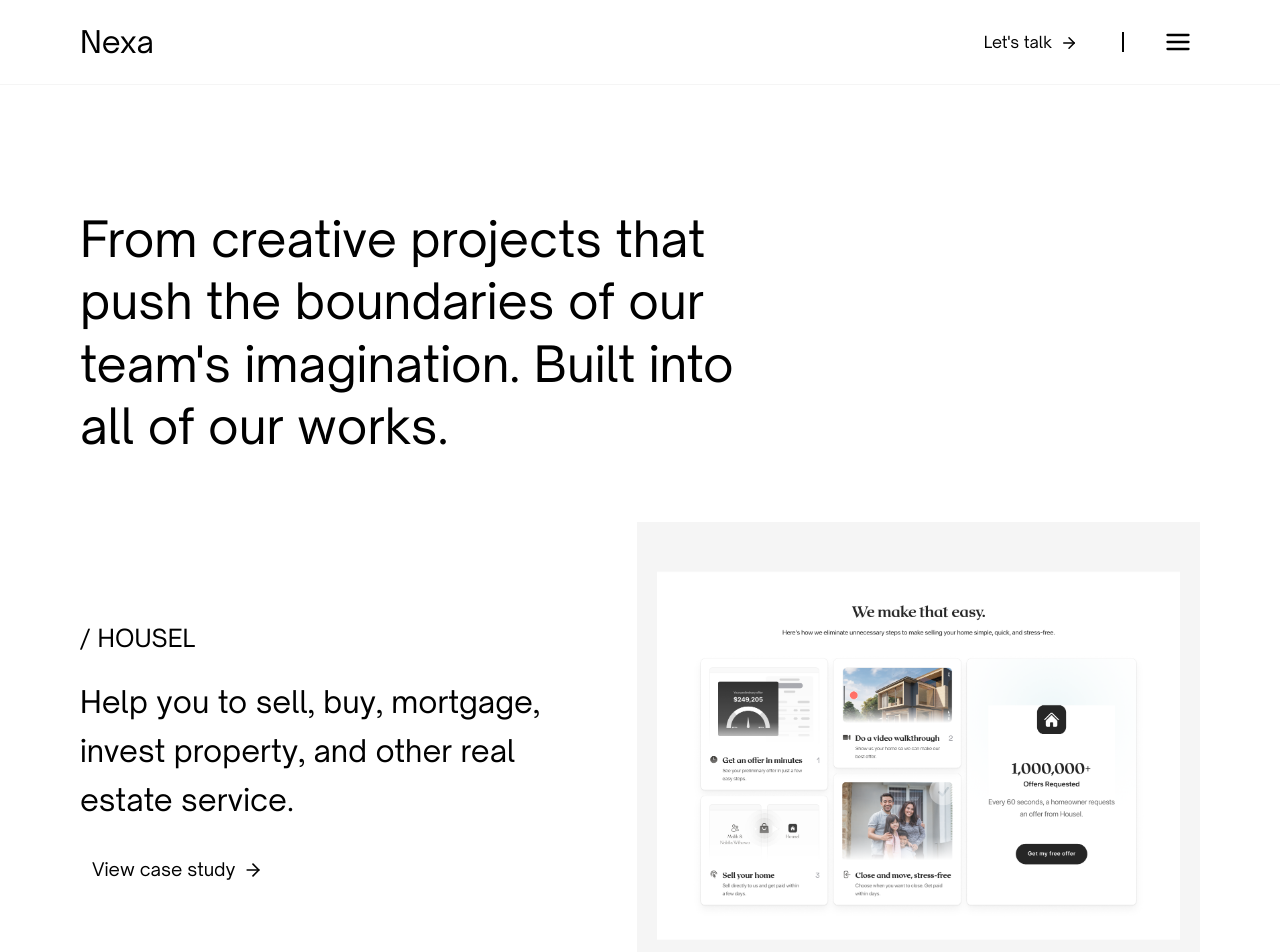
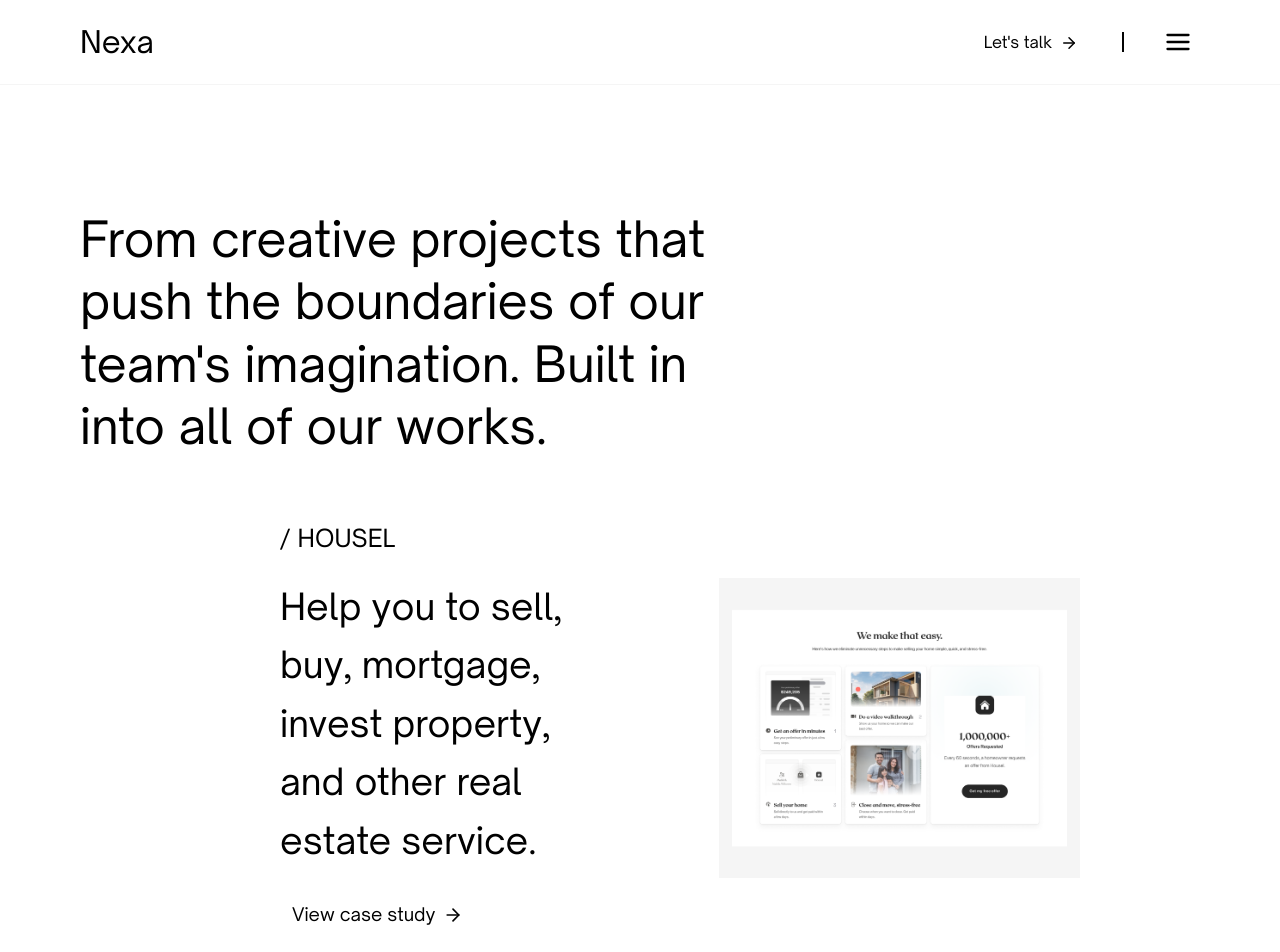
Before and after one commit to JihadZaidan/nexa-complete-verse, a Next.js app: page /works in a window 1280 px wide. Shown: the top 952 px of the page. Built offline with nearby package versions, Linux system fonts and the light colour scheme.

Commit message:
ref(layout): setting heading size , margin in subheading content

```diff
--- a/src/components/works/upperSection.tsx
+++ b/src/components/works/upperSection.tsx
@@ -21,22 +21,26 @@ export default function UpperWorks() {
         <div className="flex flex-col gap-16">
           <h1
             ref={headerRef}
-            className="lg:text-5xl md:text-3xl text-2xl leading-[130%] lg:w-[60%] md:w-[85%] font-normal font-sans text-black"
+            className="lg:text-5xl md:text-3xl text-2xl leading-[130%] lg:w-[61%] md:w-[85%] font-normal font-sans text-black"
           >
-            From creative projects that push the boundaries of our team&apos;s
-            imagination. Built into all of our works.
+            From creative projects that push
+            the boundaries of our team&apos;s
+            imagination. Built in into all of
+            our works.
           </h1>
 
-          <div className="flex lg:flex-row md:flex-row flex-col lg:gap-24 gap-10 items-center">
+          <div className="flex lg:flex-row md:flex-row flex-col lg:gap-8 gap-10 items-center">
             {/* Left text */}
             <div
               ref={describeRef}
-              className="lg:w-[45%] w-full flex flex-col gap-6"
+              className="lg:w-[45%] lg:ml-[200px] w-full flex flex-col gap-6"
             >
               <h5 className="text-2xl font-normal text-left text-black">/ HOUSEL</h5>
-              <h4 className="lg:text-3xl text-xl font-normal text-left text-black leading-relaxed">
-                Help you to sell, buy, mortgage, invest property, and other real
-                estate service.
+              <h4 className="lg:text-4xl text-xl font-normal lg:w-[80%] text-left text-black leading-relaxed">
+                Help you to sell, buy,
+                mortgage, invest
+                property, and other
+                real estate service.
               </h4>
               <Button className="justify-start gap-2 w-fit">
                 <p className="text-black lg:text-lg text-base font-normal">View case study</p>
@@ -47,7 +51,7 @@ export default function UpperWorks() {
             {/* Right image */}
             <div
               ref={imageRef}
-              className="lg:w-[55%] w-full overflow-hidden"
+              className="lg:w-[40%] lg:mr-[120px] w-full overflow-hidden"
             >
               <Image
                 src={work1}
```
